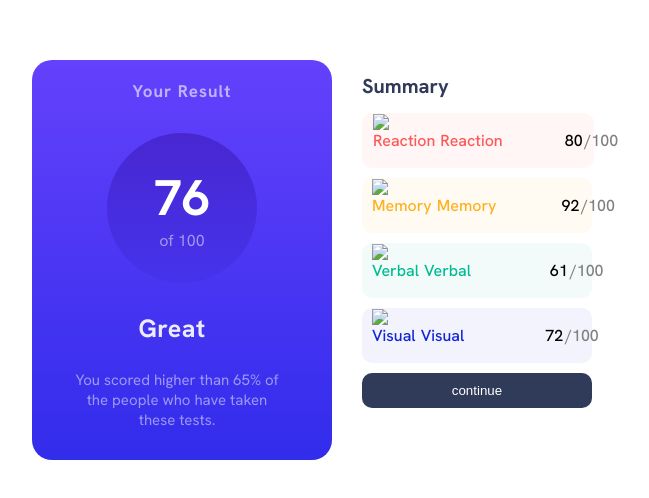
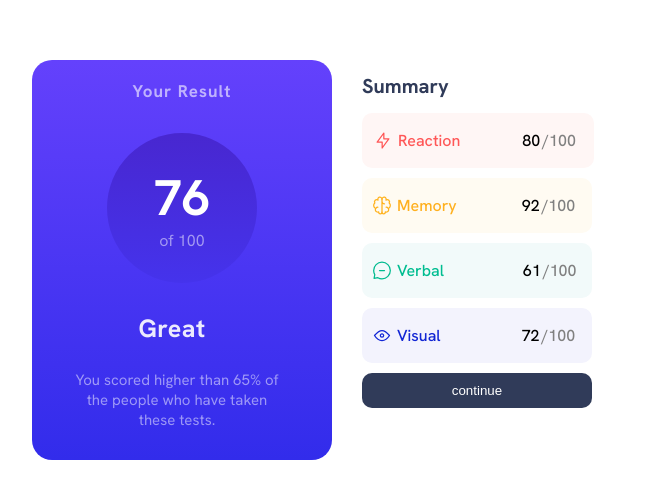
Before and after one commit to Ykaro1/FrontMentor-challenger, a plain HTML site: page index.html in a window 1280 px wide. Shown: the part 140-638 px from the top of the page, without its empty margins (308-957 px from the left). Drawn offline with Linux system fonts and the light colour scheme; the site is published under a folder, as on GitHub Pages, so addresses that start at the root find nothing.

Commit message:
correção em IMG para pages github

```diff
--- a/index.html
+++ b/index.html
@@ -29,25 +29,25 @@
         <div id="second">
           <h1>Summary</h1>
           <div id="red">
-            <img src="/assets/images/icon-reaction.svg" alt="Reaction" />
+            <img src="assets/images/icon-reaction.svg" alt="Reaction" />
             <p class="name">Reaction</p>
             <p class="number-principal">80</p>
             <p class="second-number">/100</p>
           </div>
           <div id="yellow">
-            <img src="/assets/images/icon-memory.svg" alt="Memory" />
+            <img src="assets/images/icon-memory.svg" alt="Memory" />
             <p class="name">Memory</p>
             <p class="number-principal">92</p>
             <p class="second-number">/100</p>
           </div>
           <div id="green">
-            <img src="/assets/images/icon-verbal.svg" alt="Verbal" />
+            <img src="assets/images/icon-verbal.svg" alt="Verbal" />
             <p class="name">Verbal</p>
             <p class="number-principal">61</p>
             <p class="second-number">/100</p>
           </div>
           <div id="blue">
-            <img src="/assets/images/icon-visual.svg" alt="Visual" />
+            <img src="assets/images/icon-visual.svg" alt="Visual" />
             <p class="name">Visual</p>
             <p class="number-principal">72</p>
             <p class="second-number">/100</p>
```
